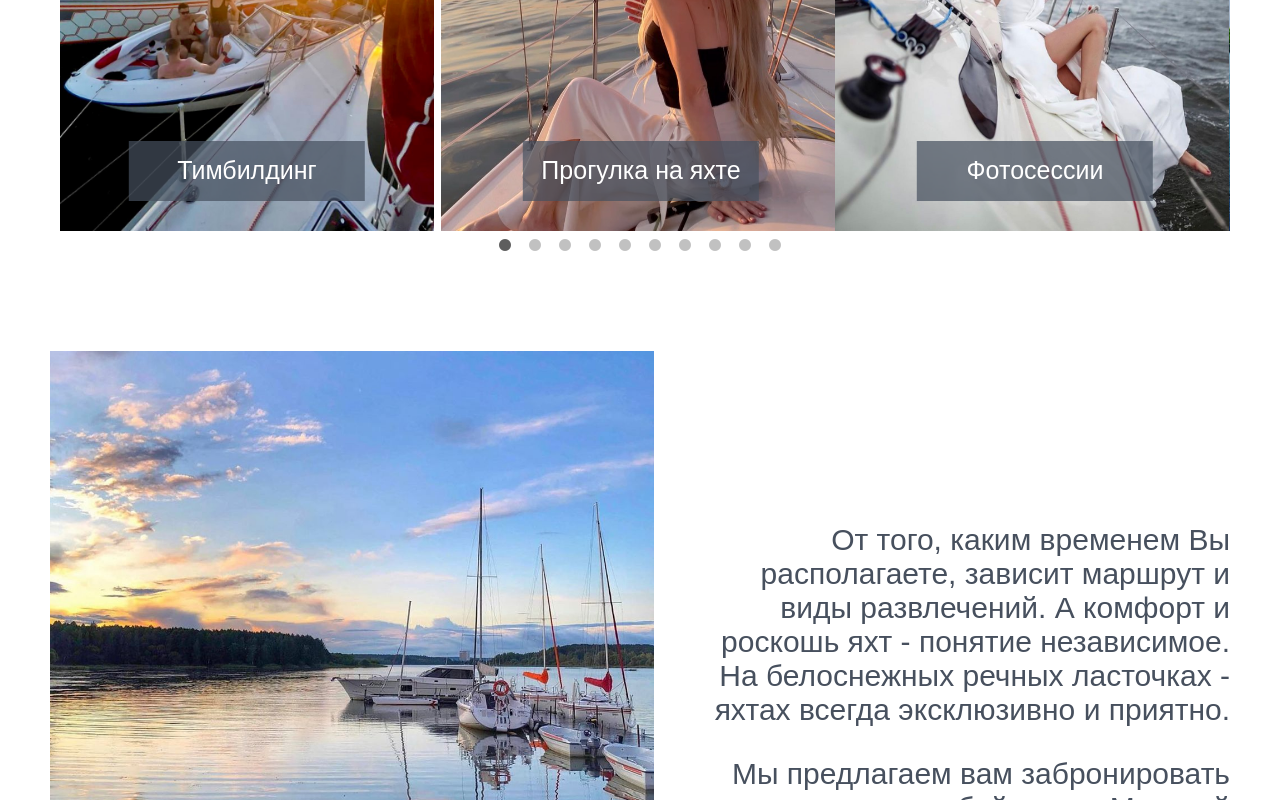
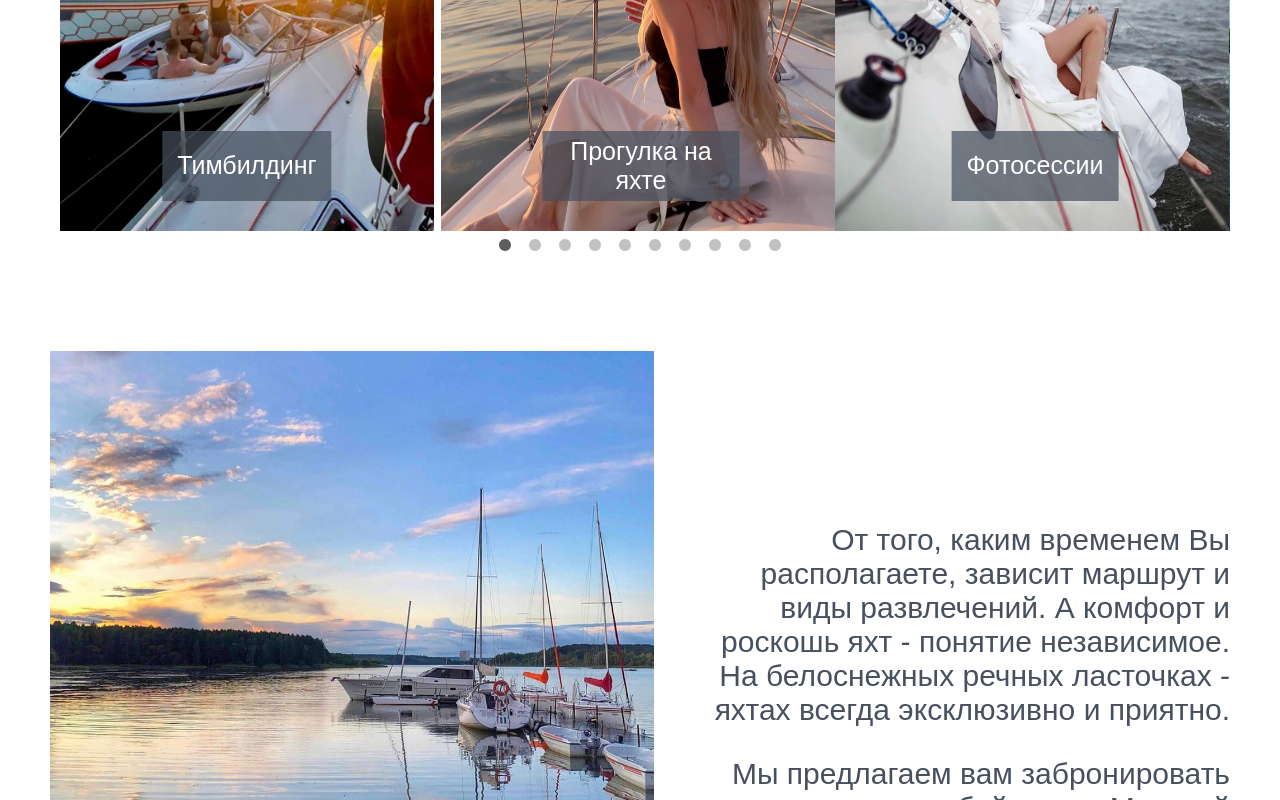
Before and after one commit to minskyacht/yacht, a React (Create React App) app: page / in a window 1280 px wide. Shown: the part 2020-2820 px from the top of the page. Built offline with nearby package versions, Linux system fonts and the light colour scheme; a web font is replaced by a local one.

Commit message:
updates for mobile

```diff
--- a/public/index.html
+++ b/public/index.html
@@ -5,7 +5,7 @@
   <meta name="viewport" content="width=device-width, initial-scale=1, shrink-to-fit=no">
   <meta name="theme-color" content="#000000">
   <meta name="description" content="Арендовать парусную яхту для романтического ужина, прогулки, фотосессии на Минском море. Девичники и дни рождения на Минском море."/>
-  <meta name="og:title" content="Аренда яхты с капитаном на Минском морею"/>
+  <meta name="og:title" content="Аренда яхты с капитаном на Минском море."/>
   <!--
     manifest.json provides metadata used when your web app is added to the
     homescreen on Android. See https://developers.google.com/web/fundamentals/engage-and-retain/web-app-manifest/
--- a/src/DescriptionContainer/DescriptionContainer.js
+++ b/src/DescriptionContainer/DescriptionContainer.js
@@ -4,7 +4,7 @@ import {useMedia} from "../hooks/useMedia";
 import {DEVICES} from "../constants";
 
 const DESCRIPTION_IMAGE_SIZES={
-    mobile: {width:390,height:370},
+    mobile: {width:360,height:340},
     desktop : {width:700,height:680}
 }
 
--- a/src/Header/Header.css
+++ b/src/Header/Header.css
@@ -131,7 +131,7 @@
 @media (max-width: 476px) {
     .header{
         height: 40px;
-        padding: 0 5px;
+        padding: 0;
     }
     .logo {
         font-size: 20px;
--- a/src/HeaderHat/HeaderHat.js
+++ b/src/HeaderHat/HeaderHat.js
@@ -33,6 +33,6 @@ export const HeaderHat=({windowHeight,windowWidth})=>{
                   ))}
               </Slider>
           </div>
- </div>
+        </div>
     );
 }
--- a/src/PriceContainer/PriceContainer.css
+++ b/src/PriceContainer/PriceContainer.css
@@ -64,6 +64,7 @@
 }
 
 .action_duration{
+    margin-top: 15px;
     font-size: 20px;
     padding-top: 40px;
     display: flex;
--- a/src/ServiceContainer/ServiceContainer.css
+++ b/src/ServiceContainer/ServiceContainer.css
@@ -21,8 +21,9 @@
     justify-content: space-between;
 }
 
-.text_wrapper{
-    width: 60%;
+.service_item_title{
+    padding: 5px 15px;
+    width: auto;
     background-color: rgba(71, 80, 94,0.7);
     color:white;
     min-height: 60px;
@@ -35,10 +36,6 @@
     display: flex;
     justify-content: center;
     align-items: center;
-}
-
-.service_item_title{
-    padding:0;
     margin: 0;
     font-size: 25px;
     font-weight: 400;
--- a/src/ServiceContainer/ServiceContainer.js
+++ b/src/ServiceContainer/ServiceContainer.js
@@ -23,16 +23,14 @@ export const ServiceContainer=({windowWidth})=>{
         <div className="service_container">
             <h2 className={'service_title'}>УСЛУГИ</h2>
             <Slider {...{...settings,slidesToShow:amountOfSlidesToShow}} style={{width:`${windowWidth - 100}px`}}>
-                {SERVICE_DATA.map((data, index) => (
+                {SERVICE_DATA.map((data) => (
                     <div key={data.title}  className={'service_item'} >
                     <img src={data.image} height={500} alt={''}/>
-                        <div className={'text_wrapper'}><h4
-                        key={index}
+                        <h4
                         className="service_item_title"
                         >
                         {data.title}
                         </h4>
-                        </div>
                     </div>
                 ))}
             </Slider>
```
